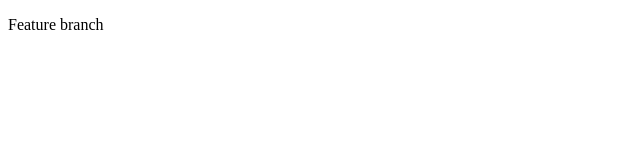
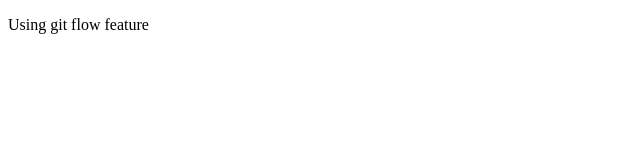
Before and after one commit to odranoel1/testing, a plain HTML site: page index.html in a window 1280 px wide. Shown: the full height of the page, 0-640 px from the left. Drawn offline with Linux system fonts and the light colour scheme.

Commit message:
Using git flow feature

```diff
--- a/index.html
+++ b/index.html
@@ -6,6 +6,6 @@
     <title>Testing</title>
 </head>
 <body>
-    <p>Feature branch</p>
+    <p>Using git flow feature</p>
 </body>
 </html>
```
